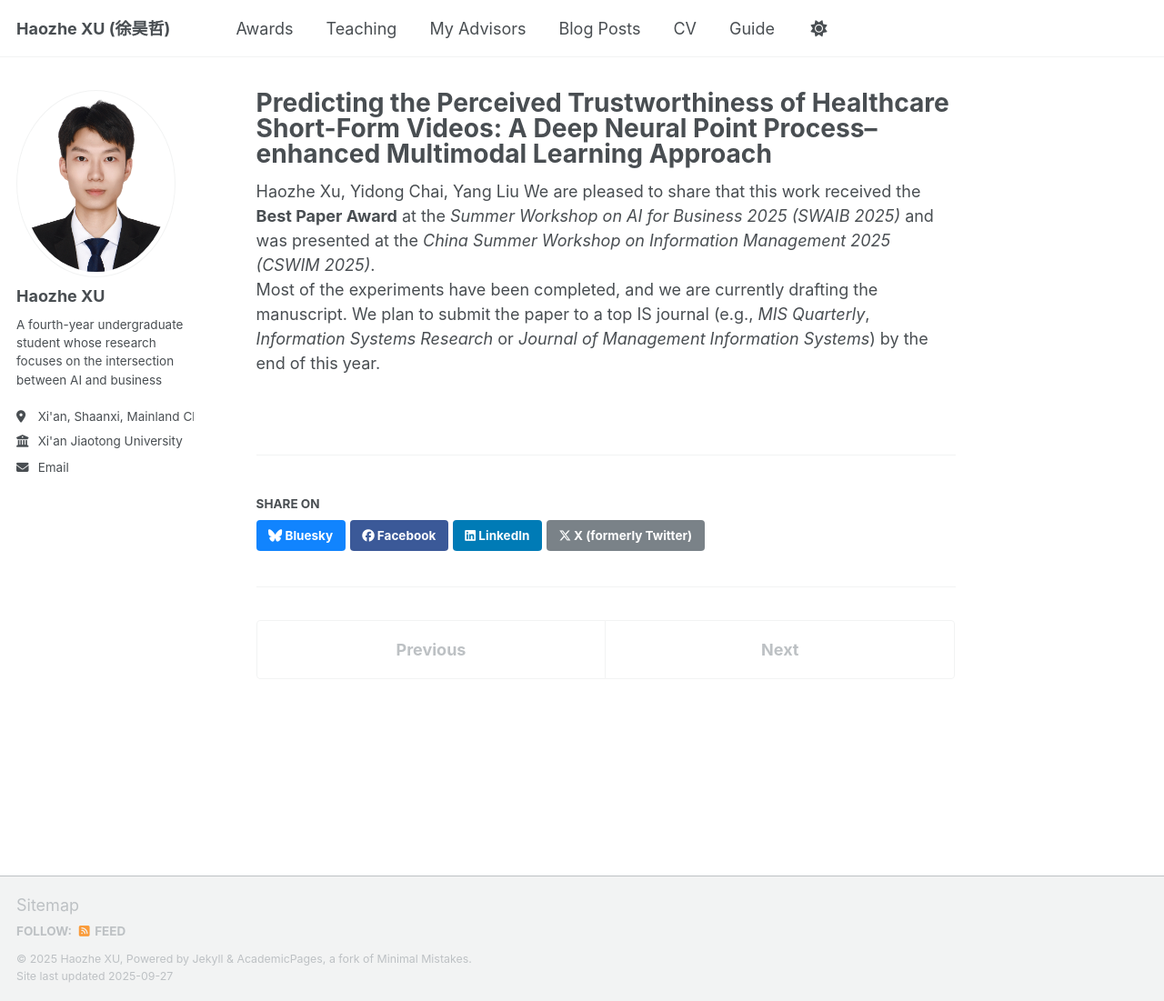
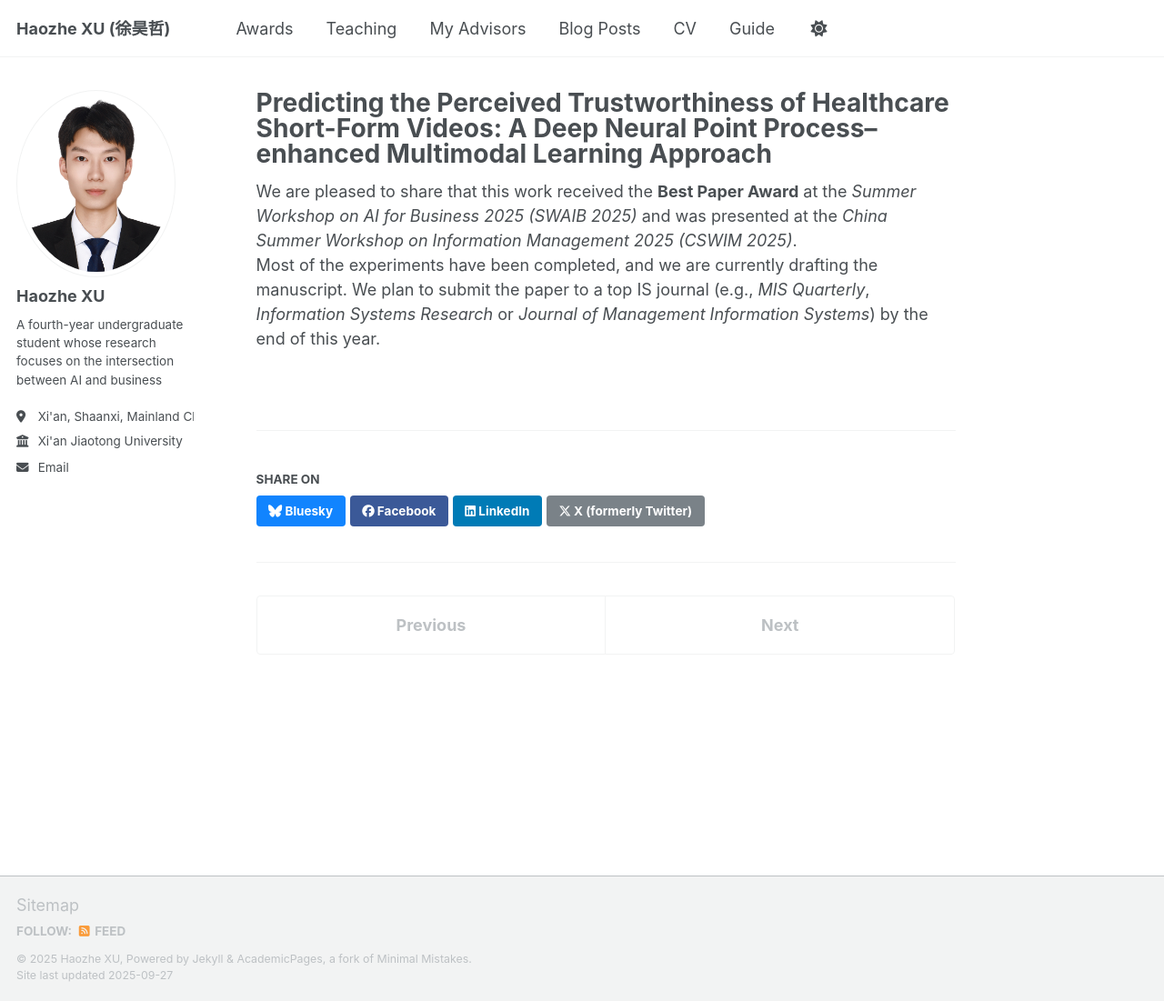
Before and after one commit to XuHaozhe0204/XuHaozhe0204.github.io, a Jekyll site: the page built from _portfolio/portfolio-1.md, in a window 1280 px wide and 1101 px high. Shown: the whole window at 91% size. Built offline with Jekyll 4.4.1, drawn with Linux system fonts in a browser that asks for light colours; a script that is not in the unit is left out.

Commit message:
Update portfolio-1.md

```diff
--- a/_portfolio/portfolio-1.md
+++ b/_portfolio/portfolio-1.md
@@ -1,9 +1,9 @@
 ---
 title: "Predicting the Perceived Trustworthiness of Healthcare Short-Form Videos: A Deep Neural Point Process–enhanced Multimodal Learning Approach"
-excerpt: "Received Best Paper Award at SWAIB 2025; presented at CSWIM 2025. Manuscript in progress."
+excerpt: "Haozhe Xu, Yidong Chai, Yang Liu; Received Best Paper Award at SWAIB 2025; presented at CSWIM 2025. Manuscript in progress."
 collection: portfolio
 ---
 
-Haozhe Xu, Yidong Chai, Yang Liu
+
 We are pleased to share that this work received the **Best Paper Award** at the *Summer Workshop on AI for Business 2025 (SWAIB 2025)* and was presented at the *China Summer Workshop on Information Management 2025 (CSWIM 2025)*.
 Most of the experiments have been completed, and we are currently drafting the manuscript. We plan to submit the paper to a top IS journal (e.g., *MIS Quarterly*,  *Information Systems Research* or *Journal of Management Information Systems*) by the end of this year.
```
